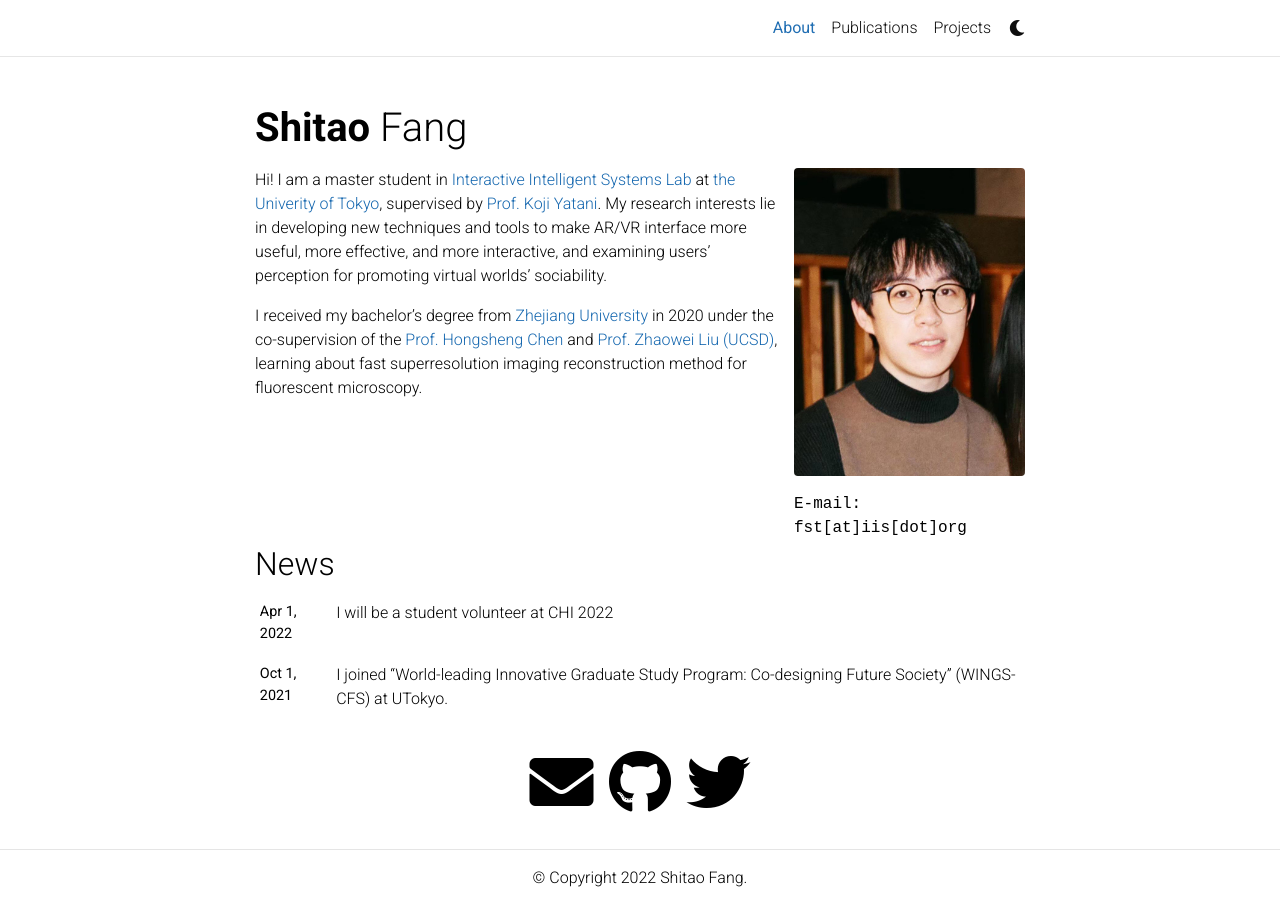
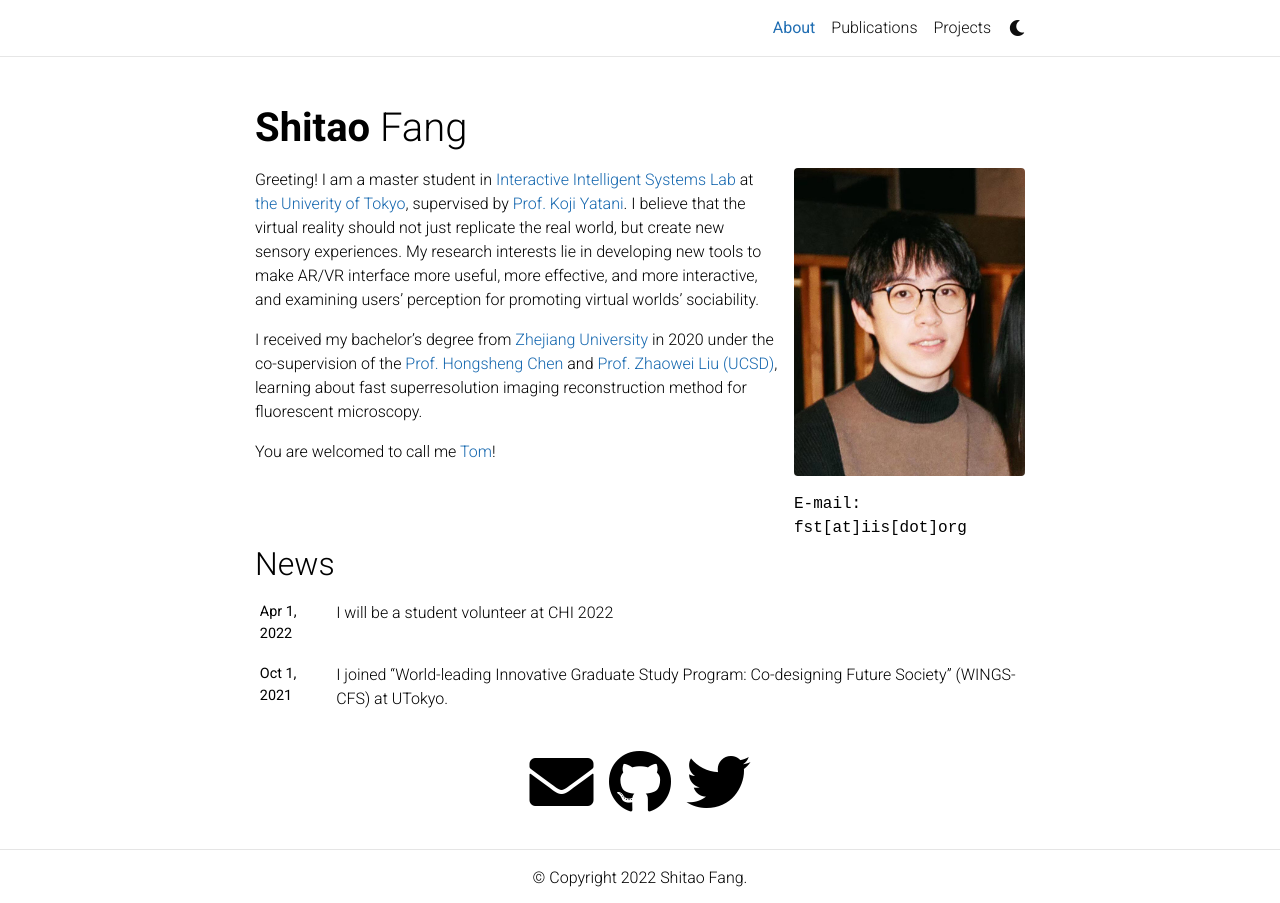
Before and after one commit to First2nd3rd/First2nd3rd.github.io, a Jekyll site: the page built from _pages/about.md, in a window 1280 px wide. Built offline with Jekyll 4.4.1, drawn with Linux system fonts in a browser that asks for light colours; full-size pictures stand in for the smaller copies a plugin makes; comment, search, counter and statistics services are not loaded; a style sheet for code colours, icons or effects is not loaded.

Commit message:
updated about

```diff
--- a/_pages/about.md
+++ b/_pages/about.md
@@ -18,6 +18,8 @@ selected_papers: false # includes a list of papers marked as "selected={true}"
 social: true  # includes social icons at the bottom of the page
 ---
 
-Hi! I am a master student in [Interactive Intelligent Systems Lab](https://iis-lab.org) at [the Univerity of Tokyo](https://www.u-tokyo.ac.jp/en/), supervised by [Prof. Koji Yatani](https://iis-lab.org/member/koji-yatani/). My research interests lie in developing new techniques and tools to make AR/VR interface more useful, more effective, and more interactive, and examining users' perception for promoting virtual worlds' sociability.
+Greeting! I am a master student in [Interactive Intelligent Systems Lab](https://iis-lab.org) at [the Univerity of Tokyo](https://www.u-tokyo.ac.jp/en/), supervised by [Prof. Koji Yatani](https://iis-lab.org/member/koji-yatani/). I believe that the virtual reality should not just replicate the real world, but create new sensory experiences. My research interests lie in developing new tools to make AR/VR interface more useful, more effective, and more interactive, and examining users' perception for promoting virtual worlds' sociability.
 
 I received my bachelor’s degree from [Zhejiang University](https://www.zju.edu.cn/english/) in 2020 under the co-supervision of the [Prof. Hongsheng Chen](https://scholar.google.com/citations?user=w1p_Wf0AAAAJ&hl=zh-CN) and [Prof. Zhaowei Liu (UCSD)](https://www.zhaowei.us/team.php), learning about fast superresolution imaging reconstruction method for fluorescent microscopy.
+
+You are welcomed to call me [Tom]()!
```
Also changed, not shown: _pages/publications.md (+1 -1 lines).
